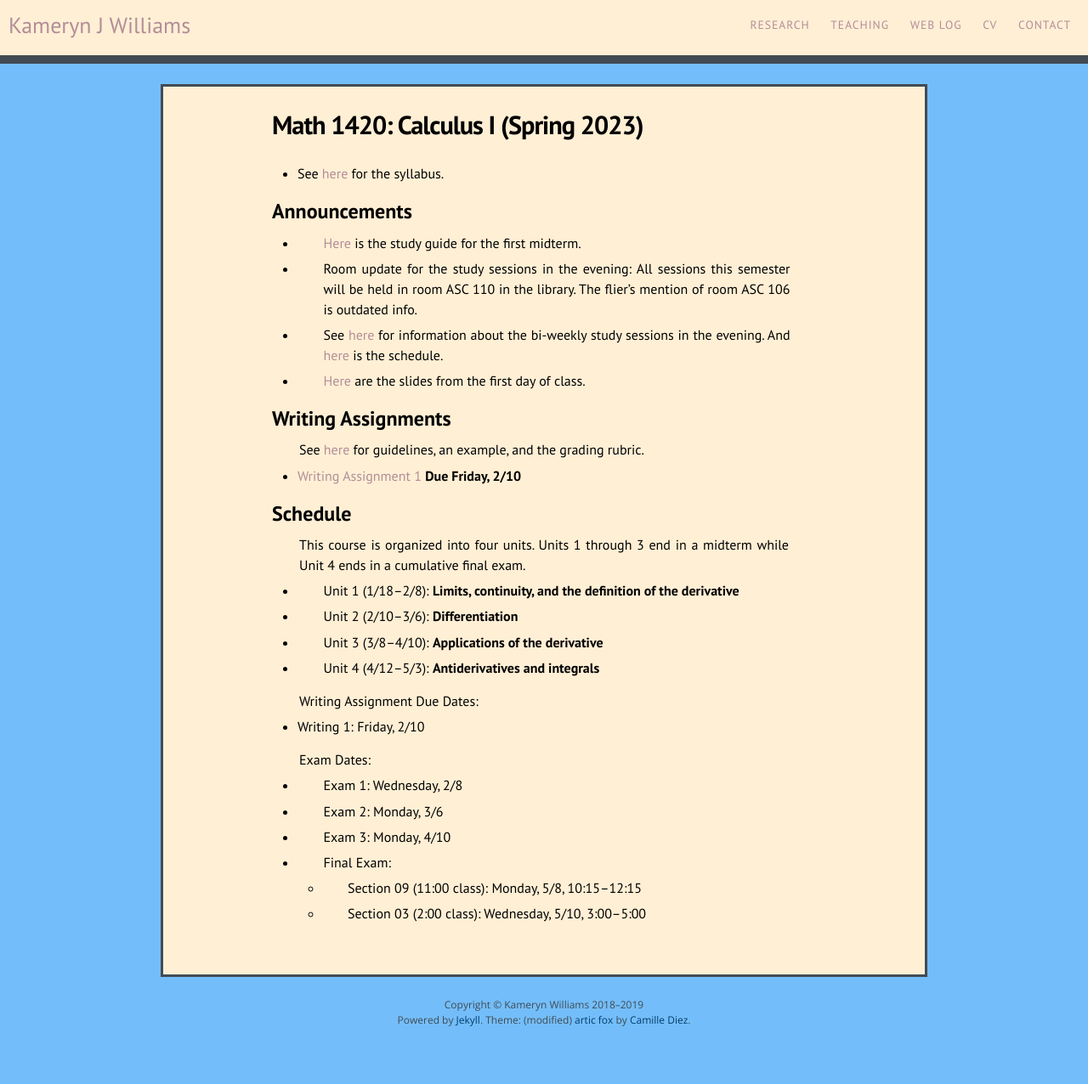
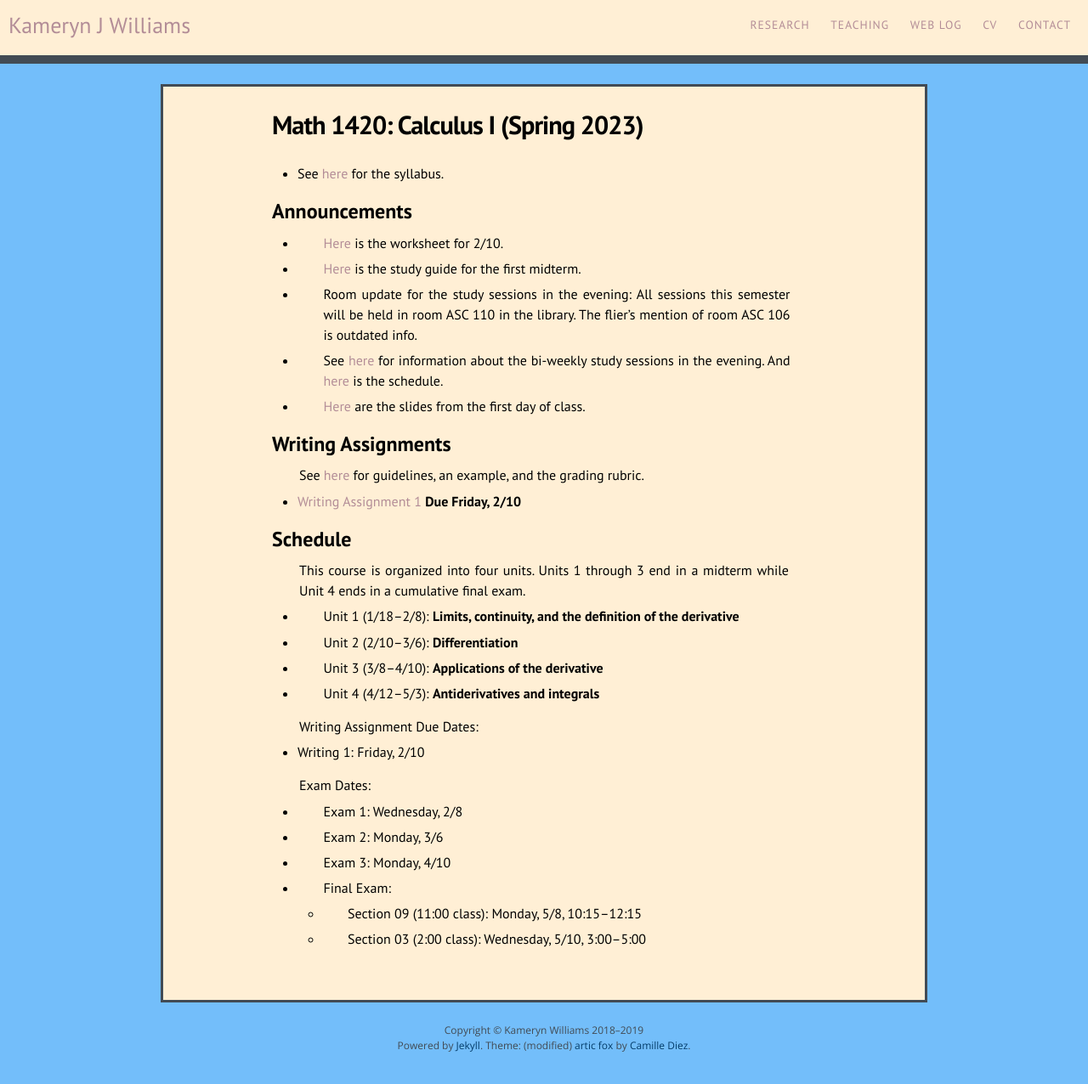
Before and after one commit to kamerynjw/kamerynjw.github.io, a Jekyll site: the page built from teaching/2023/math1420.md, in a window 1280 px wide. Shown: the whole page at 85% size. Built offline with Jekyll 4.4.1, drawn with Linux system fonts in a browser that asks for light colours; nearby versions of some CDN libraries; before the commit the page ends 1246 px from its top, so only the background shows below that.

Commit message:
new orksheet here

```diff
--- a/teaching/2023/math1420.md
+++ b/teaching/2023/math1420.md
@@ -9,6 +9,8 @@ permalink: /teaching/2023/math1420/
 
 Announcements
 -------------
+
+* [Here]({{ page.url }}ws3.2.pdf) is the worksheet for 2/10.
 
 * [Here]({{ page.url }}sg1.pdf) is the study guide for the first midterm.
 
```
Also changed, not shown: 1 other file.
